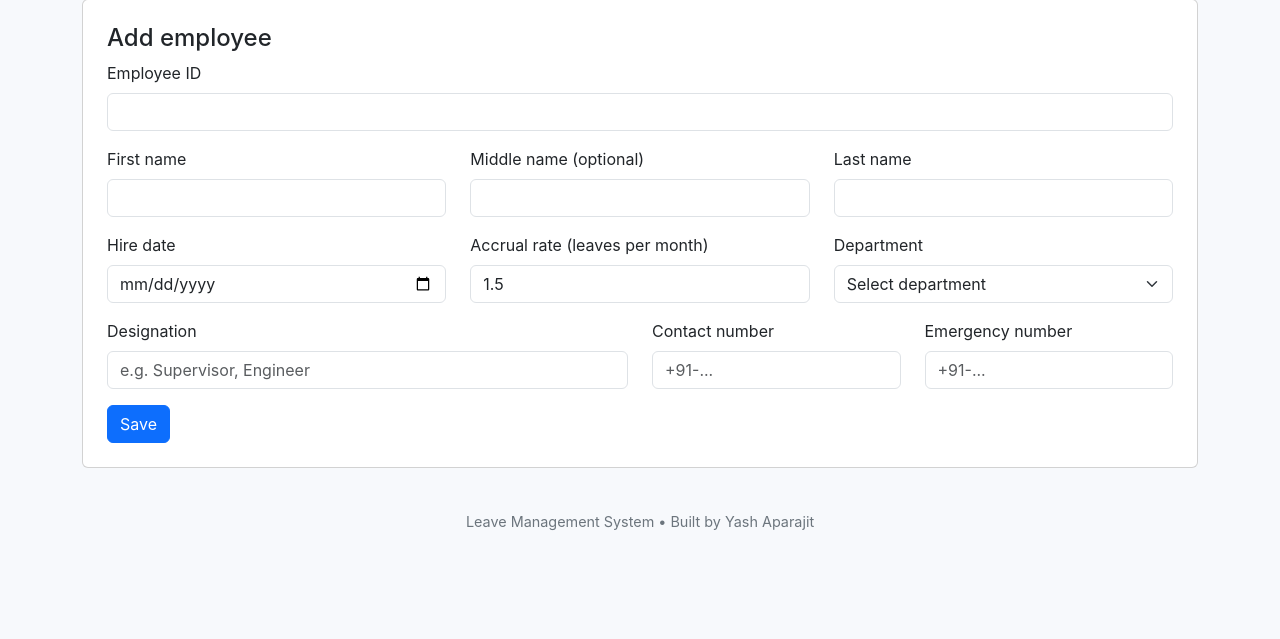
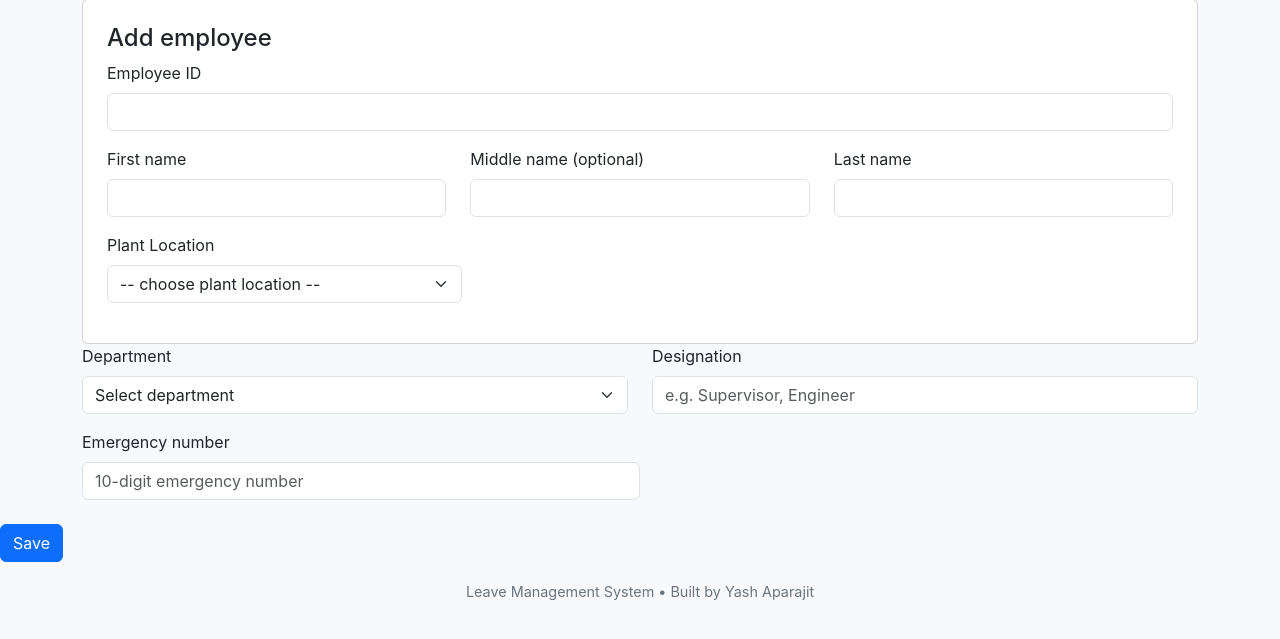
Before and after one commit to Yash-Aparajit/Leave-Management-System, a Flask app: page /employees/add in a window 1280 px wide. Shown: the part 134-773 px from the top of the page. Run offline with Flask 3, Linux system fonts and the light colour scheme; the visitor is signed in with stand-in values (Sample User, id 1).

Commit message:
Refactor add_employee.html form structure and fields

```diff
--- a/templates/add_employee.html
+++ b/templates/add_employee.html
@@ -2,41 +2,52 @@
 {% block title %}Add employee{% endblock %}
 
 {% block content %}
-<a class="btn btn-outline-secondary back-btn" href="{{ url_for('index') }}"><i class="bi bi-arrow-left"></i> Back</a>
+<a class="btn btn-outline-secondary back-btn" href="{{ url_for('index') }}">
+  <i class="bi bi-arrow-left"></i> Back
+</a>
 
 <div class="card p-4">
   <h4>Add employee</h4>
   <form method="post">
+
+    <!-- Employee ID -->
     <div class="mb-3">
       <label class="form-label">Employee ID</label>
       <input name="employee_id" class="form-control" required>
     </div>
+
+    <!-- Name row -->
     <div class="row">
       <div class="col-md-4 mb-3">
         <label class="form-label">First name</label>
         <input name="first_name" class="form-control" required>
       </div>
+
       <div class="col-md-4 mb-3">
         <label class="form-label">Middle name (optional)</label>
         <input name="middle_name" class="form-control">
       </div>
+
       <div class="col-md-4 mb-3">
         <label class="form-label">Last name</label>
         <input name="last_name" class="form-control" required>
       </div>
     </div>
 
+         <div class="col-md-4 mb-3">
+        <label class="form-label">Plant Location</label>
+        <select name="plant_location" class="form-select">
+          <option value="">-- choose plant location --</option>
+          <option value="BAL">BAL</option>
+          <option value="SKODA">SKODA</option>
+          <option value="Mercedes_Benze">Mercedes_Benze</option>
+        </select>
+      </div>
+    </div>
+
+    <!-- Department + Designation -->
     <div class="row">
-      <div class="col-md-4 mb-3">
-        <label class="form-label">Hire date</label>
-        <input name="hire_date" type="date" class="form-control" required>
-      </div>
-      <div class="col-md-4 mb-3">
-        <label class="form-label">Accrual rate (leaves per month)</label>
-        <input name="accrual_rate" type="number" step="0.1" value="1.5" class="form-control" required>
-      </div>
-
-      <div class="col-md-4 mb-3">
+      <div class="col-md-6 mb-3">
         <label class="form-label">Department</label>
         <select name="department" class="form-select">
           <option value="">Select department</option>
@@ -49,24 +60,29 @@
           <option>Other</option>
         </select>
       </div>
-    </div>
 
-    <div class="row">
       <div class="col-md-6 mb-3">
         <label class="form-label">Designation</label>
         <input name="designation" class="form-control" placeholder="e.g. Supervisor, Engineer">
       </div>
-      <div class="col-md-3 mb-3">
-        <label class="form-label">Contact number</label>
-        <input name="contact_number" class="form-control" placeholder="+91-...">
-      </div>
-      <div class="col-md-3 mb-3">
+    </div>
+
+
+
+      <div class="col-md-6 mb-3">
         <label class="form-label">Emergency number</label>
-        <input name="emergency_number" class="form-control" placeholder="+91-...">
+        <input name="emergency_number"
+               class="form-control"
+               pattern="[0-9]{10}"
+               maxlength="10"
+               minlength="10"
+               title="Enter exactly 10 digits"
+               placeholder="10-digit emergency number">
       </div>
     </div>
 
     <button class="btn btn-primary">Save</button>
   </form>
 </div>
+
 {% endblock %}
```
